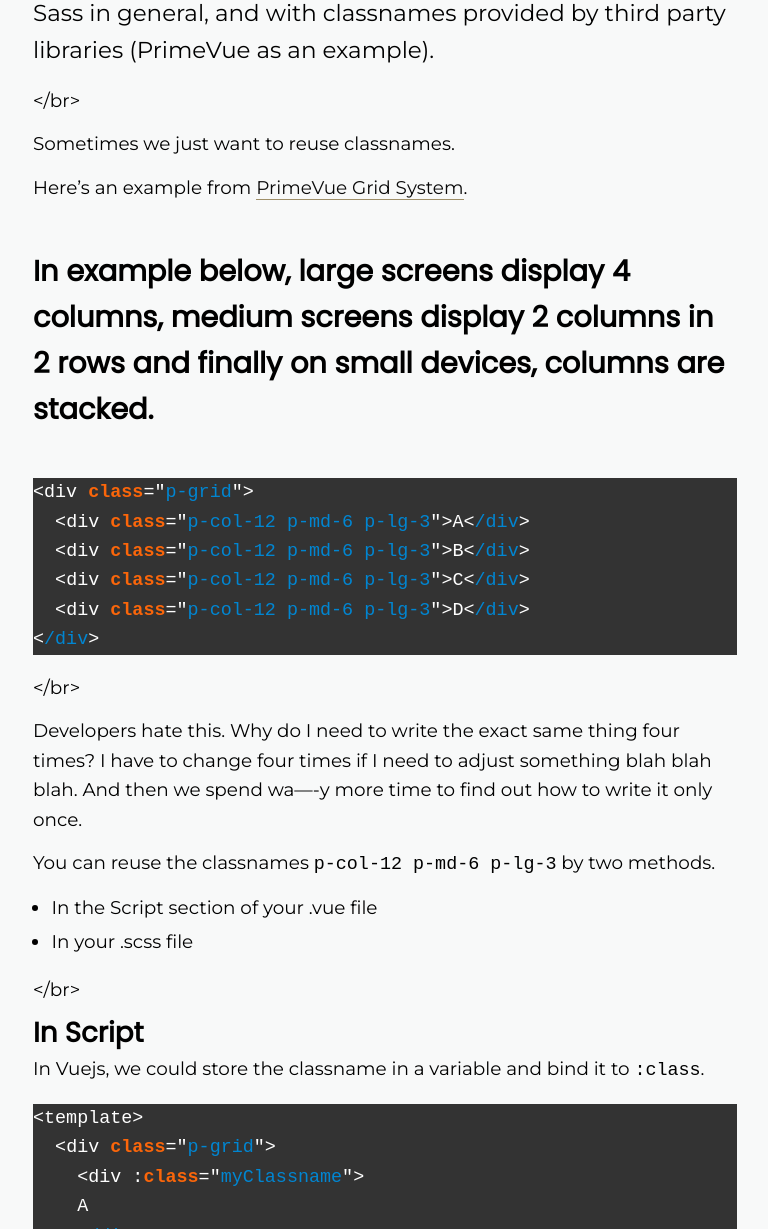
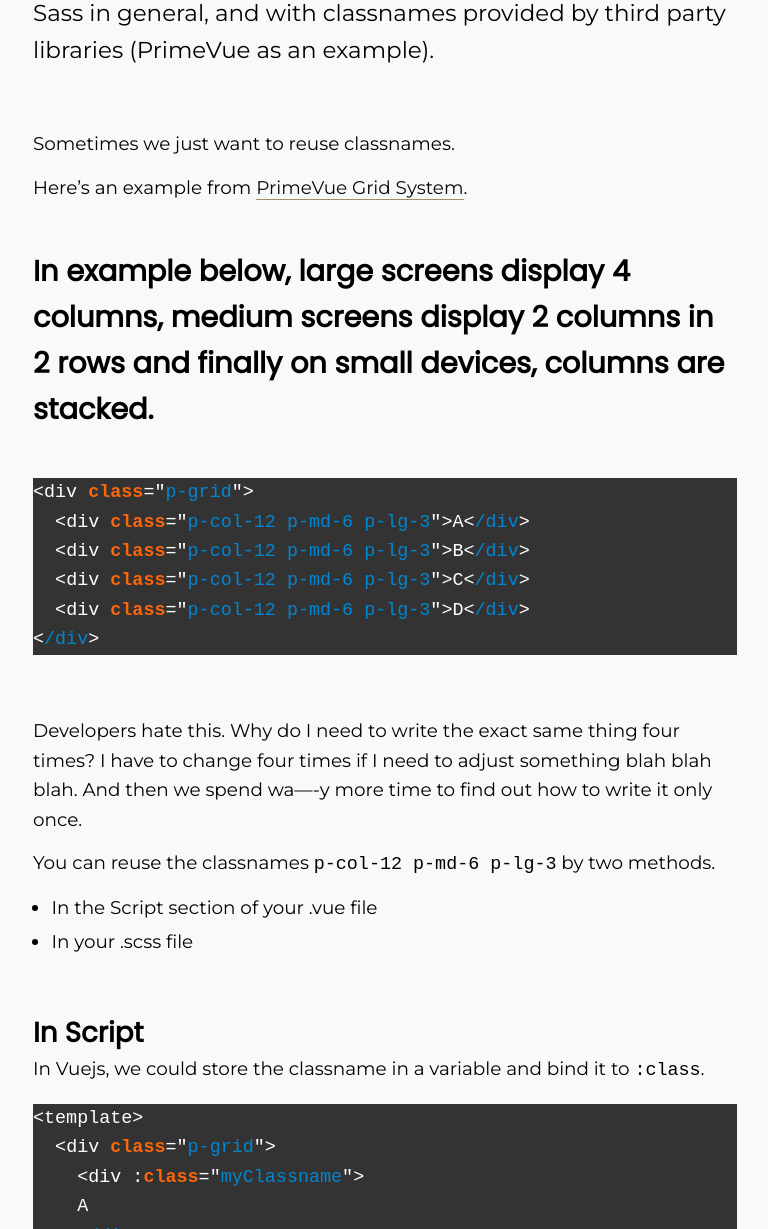
Before and after one commit to KaiqiYang94/kkplayground, a Jekyll site: the page built from _posts/2020-11-20-Reuse-Classnames-with-Sass.markdown, in a window 1280 px wide and 1400 px high, scrolled down 588 px. Shown: the part 171-1400 px from the top of the window, without its empty margins (255-1023 px from the left). Built offline with Jekyll 4.4.1, drawn with Linux system fonts in a browser that asks for light colours; nearby versions of some CDN libraries.

Commit message:
fixed <br/>

````diff
--- a/_posts/2020-11-20-Reuse-Classnames-with-Sass.markdown
+++ b/_posts/2020-11-20-Reuse-Classnames-with-Sass.markdown
@@ -13,7 +13,7 @@ image-sm: https://picsum.photos/500/300
 
 This blog post will talk about how to reuse classnames using Sass in general, and with classnames provided by third party libraries (PrimeVue as an example).
 
-</br>
+<br/>
 
 Sometimes we just want to reuse classnames.
 
@@ -30,7 +30,7 @@ Here's an example from <a href="https://primefaces.org/primevue/showcase/#/grid"
 </div>
 ```
 
-</br>
+<br/>
 
 Developers hate this. Why do I need to write the exact same thing four times? I have to change four times if I need to adjust something blah blah blah. And then we spend wa----y more time to find out how to write it only once.
 
@@ -44,7 +44,7 @@ In the Script section of your .vue file
 In your .scss file
 </li>
 </ul>
-</br>
+<br/>
 
 <h3>In Script</h3>
 In Vuejs, we could store the classname in a variable and bind it to `:class`.
````
